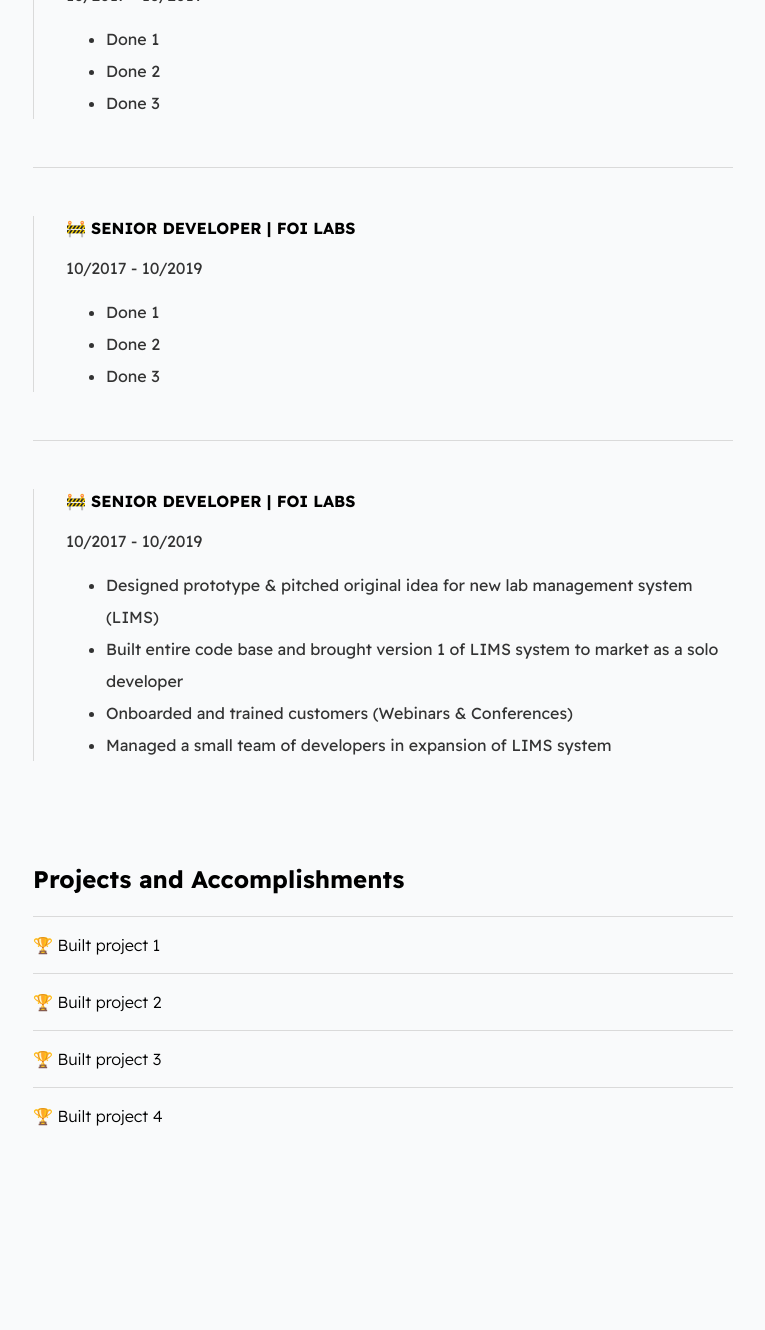
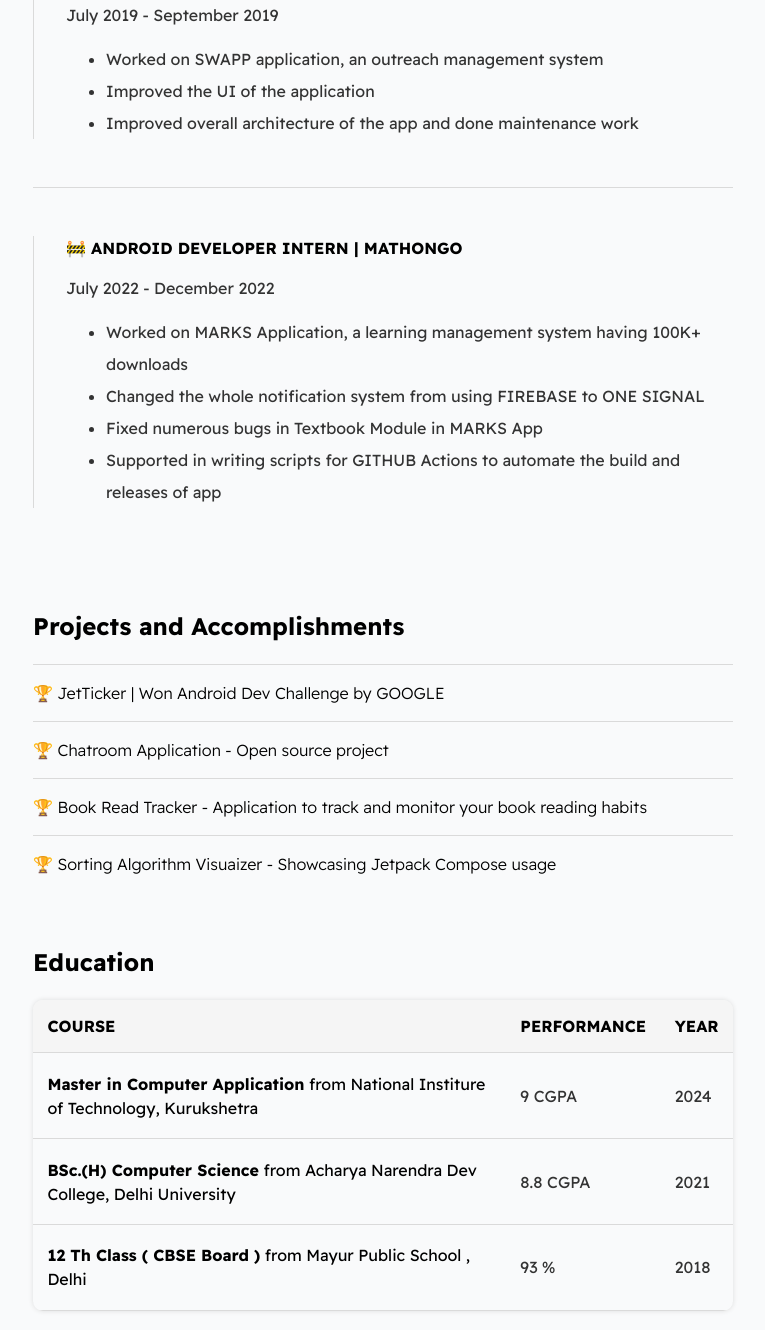
Before and after one commit to V9vek/Digital-Resume, a plain HTML site: page index.html in a window 1280 px wide. Shown: the part 897-2227 px from the top of the page, without its empty margins (257-1022 px from the left). Before the commit the page ends 2065 px from the top, so only its background shows below. Drawn offline with Linux system fonts and the light colour scheme.

Commit message:
Fix: Added personal details

```diff
--- a/index.html
+++ b/index.html
@@ -22,9 +22,9 @@
 
         <section class="section-page">
             <div class="socials-list">
-                <a href="#" target="_blank">Github</a>
-                <a href="#" target="_blank">Linkedin</a>
-                <a href="#" target="_blank">Twitter</a>
+                <a href="https://github.com/V9vek" target="_blank">Github</a>
+                <a href="https://www.linkedin.com/in/vivek-sharma-me/" target="_blank">Linkedin</a>
+                <a href="https://twitter.com/V9vek" target="_blank">Twitter</a>
                 <a href="./assets/resume.pdf" target="_blank">Download Resume</a>
             </div>
         </section>
@@ -32,10 +32,9 @@
         <section class="section-page">
             <h2>Skills and Qualifications</h2>
             <ul class="skills-list">
-                <li>✔️ Skill 1</li>
-                <li>✔️ Skill 2</li>
-                <li>✔️ Skill 3</li>
-                <li>✔️ Skill 4</li>
+                <li>✔️ 2 years experience in Native Android Development</li>
+                <li>✔️ Worked on MVVM + CLEAN Architecture</li>
+                <li>✔️ Graphic Designing in Figma and Photoshop</li>
             </ul>
         </section>
 
@@ -43,13 +42,16 @@
             <h2>Tech Stack</h2>
             <div id="wrapper-techstack_items">
                 <div class="card-techstack">
-                    <span>Python, Javascript, Node JS</span>
+                    <span>Kotlin, C++, Python</span>
                 </div>
                 <div class="card-techstack">
-                    <span>Python, Javascript, Node JS</span>
+                    <span>MVVM, Clean Architecture</span>
                 </div>
                 <div class="card-techstack">
-                    <span>Python, Javascript</span>
+                    <span>Firebase, NodeJS</span>
+                </div>
+                <div class="card-techstack">
+                    <span>Retrofit, Room, Dagger Hilt, Paging, Coroutines, Flows</span>
                 </div>
             </div>
         </section>
@@ -58,33 +60,23 @@
             <h2>Work History</h2>
             <div class="line-break"></div>
             <div class="card-work-history">
-                <strong>🚧 SENIOR DEVELOPER | FOI LABS</strong>
-                <p>10/2017 - 10/2019</p>
+                <strong>🚧 ANDROID DEVELOPER INTERN | BLUMP TECH PRIVATE LIMITED</strong>
+                <p>July 2019 - September 2019</p>
                 <ul>
-                    <li>Done 1</li>
-                    <li>Done 2</li>
-                    <li>Done 3</li>
+                    <li>Worked on SWAPP application, an outreach management system</li>
+                    <li>Improved the UI of the application</li>
+                    <li>Improved overall architecture of the app and done maintenance work</li>
                 </ul>
             </div>
             <div class="line-break"></div>
             <div class="card-work-history">
-                <strong>🚧 SENIOR DEVELOPER | FOI LABS</strong>
-                <p>10/2017 - 10/2019</p>
+                <strong>🚧 ANDROID DEVELOPER INTERN | MATHONGO</strong>
+                <p>July 2022 - December 2022</p>
                 <ul>
-                    <li>Done 1</li>
-                    <li>Done 2</li>
-                    <li>Done 3</li>
-                </ul>
-            </div>
-            <div class="line-break"></div>
-            <div class="card-work-history">
-                <strong>🚧 SENIOR DEVELOPER | FOI LABS</strong>
-                <p>10/2017 - 10/2019</p>
-                <ul>
-                    <li>Designed prototype & pitched original idea for new lab management system (LIMS)</li>
-                    <li>Built entire code base and brought version 1 of LIMS system to market as a solo developer</li>
-                    <li>Onboarded and trained customers (Webinars & Conferences)</li>
-                    <li>Managed a small team of developers in expansion of LIMS system</li>
+                    <li>Worked on MARKS Application, a learning management system having 100K+ downloads</li>
+                    <li>Changed the whole notification system from using FIREBASE to ONE SIGNAL</li>
+                    <li>Fixed numerous bugs in Textbook Module in MARKS App</li>
+                    <li>Supported in writing scripts for GITHUB Actions to automate the build and releases of app</li>
                 </ul>
             </div>
         </section>
@@ -92,16 +84,72 @@
         <section class="section-page">
             <h2>Projects and Accomplishments</h2>
             <div class="card-project">
-                <a href="project1.html"><span>🏆 </span>Built project 1</a>
+                <a
+                    href="https://www.linkedin.com/posts/vivek-sharma-me_androiddevchallenge-jetticker-jetpackcompose-activity-6793529334868123649-Ez1D?utm_source=share&utm_medium=member_desktop"><span>🏆
+                    </span>JetTicker | Won Android Dev Challenge by GOOGLE</a>
             </div>
             <div class="card-project">
-                <a href="project2.html"><span>🏆 </span>Built project 2</a>
+                <a href="https://github.com/V9vek/Android-Chatroom"><span>🏆 </span>Chatroom Application - Open source
+                    project</a>
             </div>
             <div class="card-project">
-                <a href="project3.html"><span>🏆 </span>Built project 3</a>
+                <a href="https://github.com/V9vek/Android-BookReadTracker"><span>🏆 </span>Book Read Tracker -
+                    Application to track and monitor your book reading habits</a>
             </div>
             <div class="card-project">
-                <a href="project4.html"><span>🏆 </span>Built project 4</a>
+                <a href="https://github.com/V9vek/Sorting-Visualizer"><span>🏆 </span>Sorting Algorithm Visuaizer -
+                    Showcasing Jetpack Compose
+                    usage</a>
+            </div>
+        </section>
+
+        <section class="section-page">
+            <h2>Education</h2>
+            <div class="card-education">
+                <table class="table-education">
+                    <thead>
+                        <tr>
+                            <th>COURSE</th>
+                            <th>PERFORMANCE</th>
+                            <th>YEAR</th>
+                        </tr>
+                    </thead>
+                    <tr>
+                        <td>
+                            <strong>Master in Computer Application</strong> from National Institure of Technology,
+                            Kurukshetra
+                        </td>
+                        <td>
+                            <p>9 CGPA</p>
+                        </td>
+                        <td>
+                            <p>2024</p>
+                        </td>
+                    </tr>
+                    <tr>
+                        <td>
+                            <strong>BSc.(H) Computer Science</strong> from Acharya Narendra Dev College, Delhi
+                            University
+                        </td>
+                        <td>
+                            <p>8.8 CGPA</p>
+                        </td>
+                        <td>
+                            <p>2021</p>
+                        </td>
+                    </tr>
+                    <tr>
+                        <td>
+                            <strong> 12 Th Class ( CBSE Board )</strong> from Mayur Public School , Delhi
+                        </td>
+                        <td>
+                            <p>93 %</p>
+                        </td>
+                        <td>
+                            <p>2018</p>
+                        </td>
+                    </tr>
+                </table>
             </div>
         </section>
     </div>
--- a/styles/main.css
+++ b/styles/main.css
@@ -5,19 +5,25 @@
     --secondaryTextColor-light:rgb(51 51 51);
     --mainLinkColor-light:#0da2b8;
     --mainBorderColor-light:rgb(218, 218, 218);
-    --mainBgColor-light:rgb(249, 250,251);
+    --mainBgColor-light:rgb(249, 250, 251);
+    --mainShadowColor-light:#dddddd;
+    --mainTableHeaderColor-light:#f5f5f5;
 
     --mainTextColor-dark:#fff;
     --secondaryTextColor-dark:#adb0b1;
     --mainLinkColor-dark:rgb(30, 190,214);
     --mainBorderColor-dark:#2b3031;
     --mainBgColor-dark:#131415;
+    --mainShadowColor-dark:#303035;
+    --mainTableHeaderColor-dark:#1c1f23;
 
     --mainTextColor:var(--mainTextColor-light);
     --secondaryTextColor:var(--secondaryTextColor-light);
     --mainLinkColor:var(--mainLinkColor-light);
     --mainBorderColor:var(--mainBorderColor-light);
     --mainBgColor:var(--mainBgColor-light);
+    --mainTableHeaderColor:var(--mainTableHeaderColor-light);
+    --mainShadowColor:var(--mainShadowColor-light)
 }
 
 * {
@@ -142,6 +148,30 @@ li {
     color: var(--mainLinkColor);
 }
 
+.card-education {
+    border-radius: 10px;
+    overflow: hidden;
+    box-shadow: 0 0 5px var(--mainShadowColor);
+    color: var(--mainTextColor);
+}
+
+.table-education {
+    text-align: left;
+    border-collapse: collapse;
+}
+
+.table-education thead {
+    background-color: var(--mainTableHeaderColor);
+}
+
+.table-education th,td {
+    padding: 0.9em;
+}
+
+.table-education tr {
+    border-bottom: 1px solid var(--mainBorderColor);
+}
+
 @media(max-width:600px) {
     #wrapper-hero {
         flex-direction: column;
```
